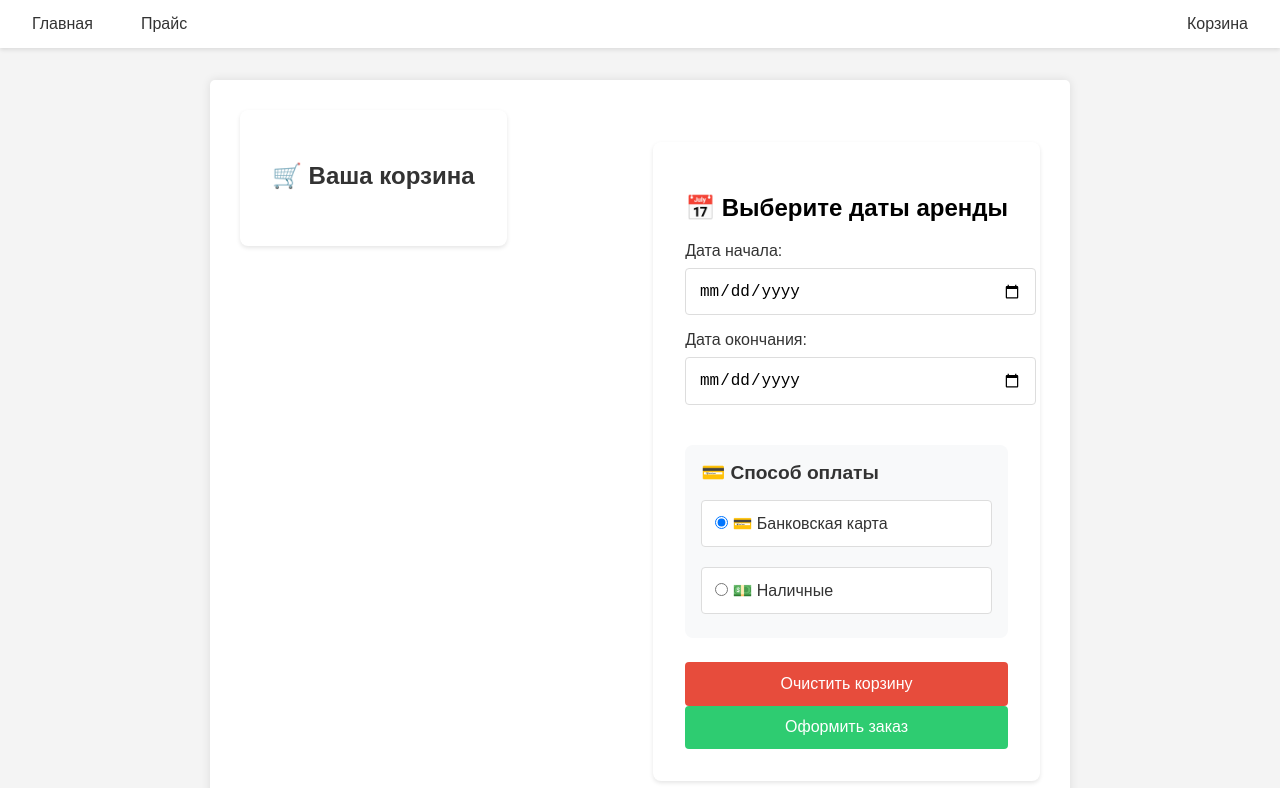
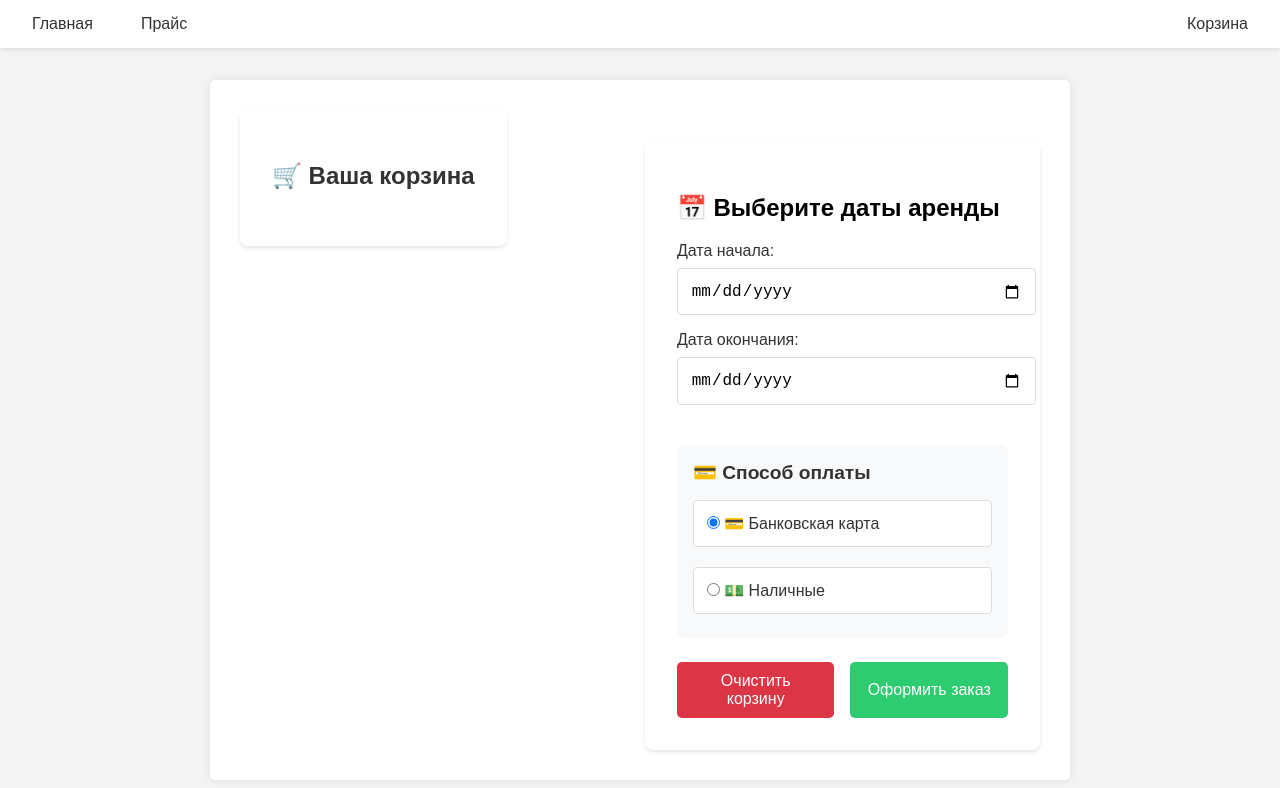
Before and after one commit to pakulove/tool-rent-diana, a website: page static/cart.html in a window 1280 px wide. Drawn offline with Linux system fonts and the light colour scheme; no server answers; a script that the page names is missing.

Commit message:
нуканука

```diff
--- a/static/cart.html
+++ b/static/cart.html
@@ -95,6 +95,18 @@
                   return false;
                 }
               "
+              hx-on::after-request="
+                if (event.detail.successful) {
+                  showNotification('✅ Заказ успешно оформлен!', 'success');
+                  setTimeout(() => {
+                    window.location.href = '/profile.html';
+                  }, 2000);
+                } else if (event.detail.xhr.status === 401) {
+                  window.location.href = '/login.html';
+                } else {
+                  showNotification('❌ Ошибка при оформлении заказа', 'error');
+                }
+              "
             >
               Оформить заказ
             </button>
--- a/static/styles.css
+++ b/static/styles.css
@@ -396,30 +396,33 @@ main {
 }
 
 /* Cart Buttons */
-#cart-buttons {
+.cart-buttons {
   display: flex;
   gap: 1rem;
-  margin-top: 2rem;
+  margin-top: 1rem;
 }
 
-#clear-cart-button,
-#checkout-button {
+.cart-buttons button {
   flex: 1;
   padding: 0.8rem;
   border: none;
   border-radius: 4px;
-  font-size: 1rem;
+  background-color: #007bff;
+  color: white;
   cursor: pointer;
   transition: background-color 0.2s;
 }
 
+.cart-buttons button:hover {
+  background-color: #0056b3;
+}
+
 #clear-cart-button {
-  background-color: #e74c3c;
-  color: white;
+  background-color: #dc3545;
 }
 
 #clear-cart-button:hover {
-  background-color: #c0392b;
+  background-color: #c82333;
 }
 
 #checkout-button {
```
